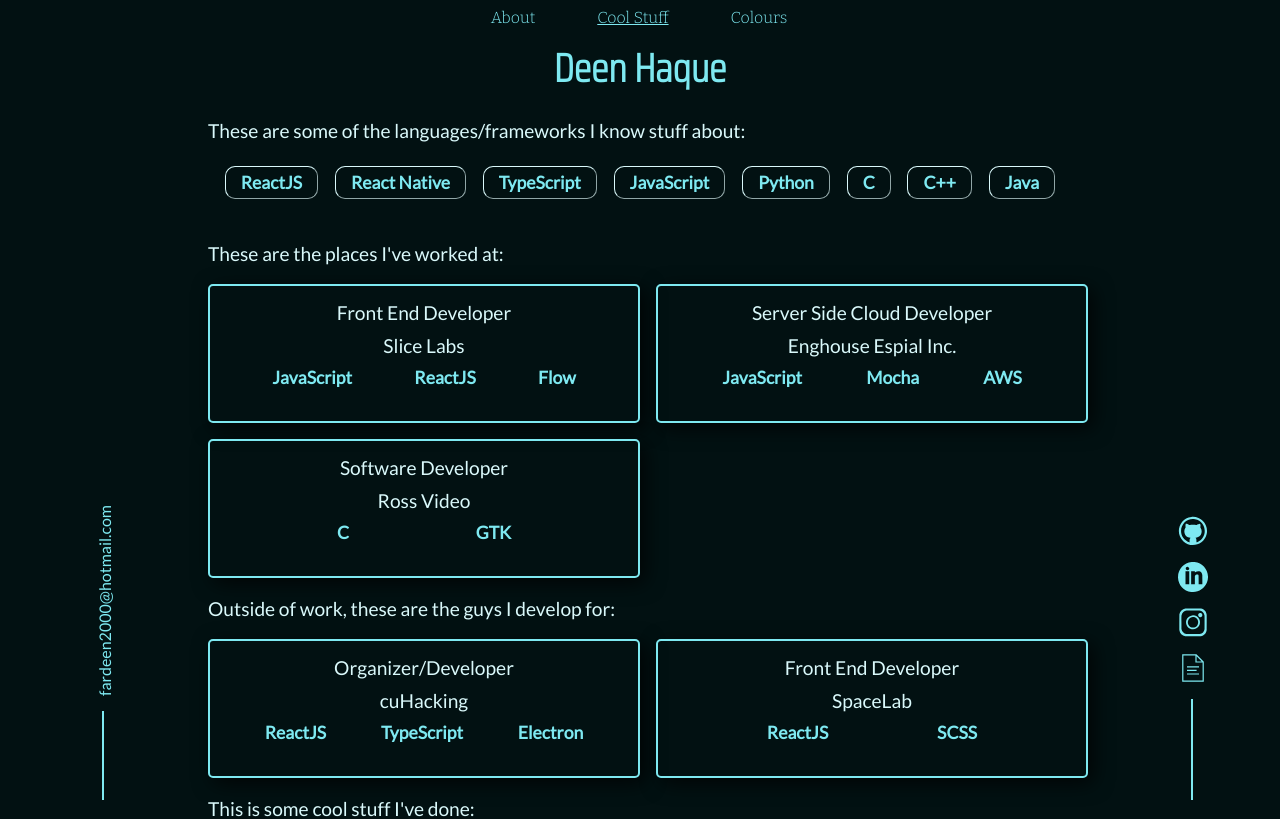
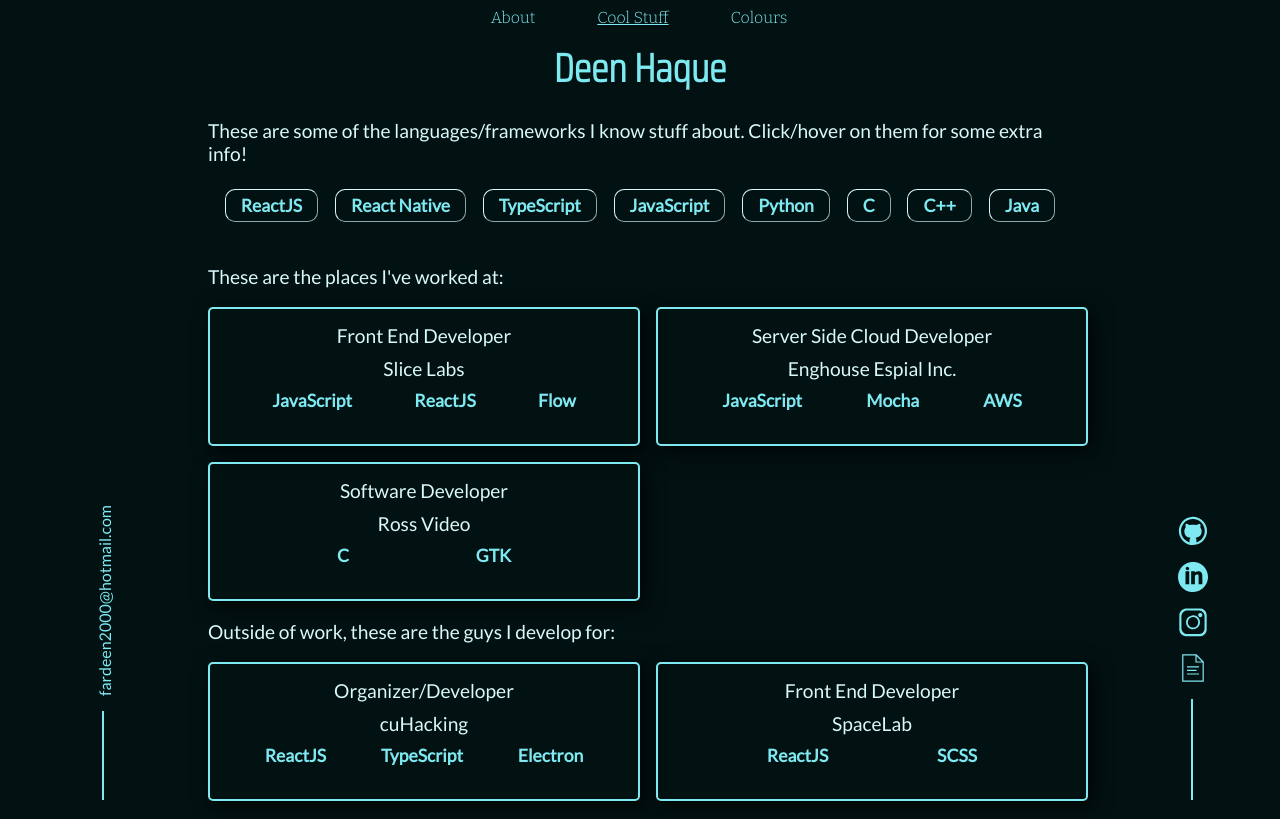
Before and after one commit to deenhaque/Personal-Site, a React (Create React App) app: page /projects in a window 1280 px wide. Shown: the top 819 px of the page. Built offline with nearby package versions, Linux system fonts and the light colour scheme.

Commit message:
Updated text/description for clickable skills section

```diff
--- a/src/components/Projects/Projects.js
+++ b/src/components/Projects/Projects.js
@@ -92,7 +92,8 @@
   return (
     <>
       <Text>
-        These are some of the languages/frameworks I know stuff about:
+        These are some of the languages/frameworks I know stuff about.
+        Click/hover on them for some extra info!
       </Text>
       <SkillSection>
         {skills.map(({ name, description }) => (
```
